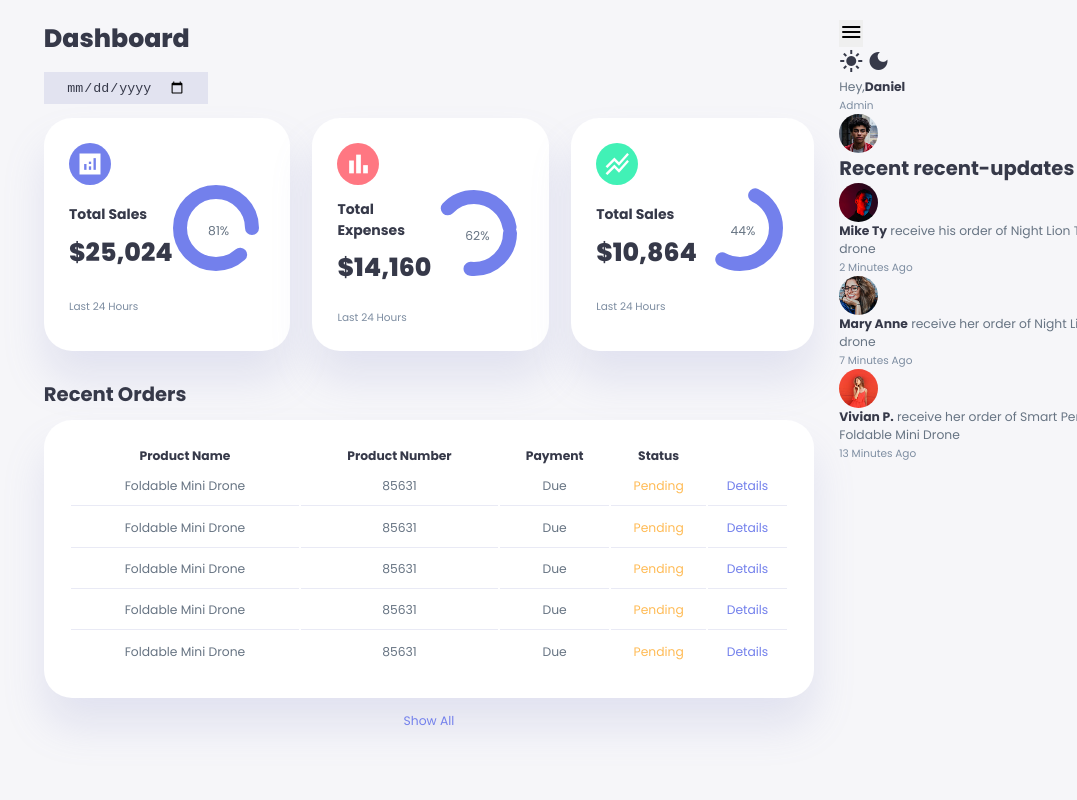
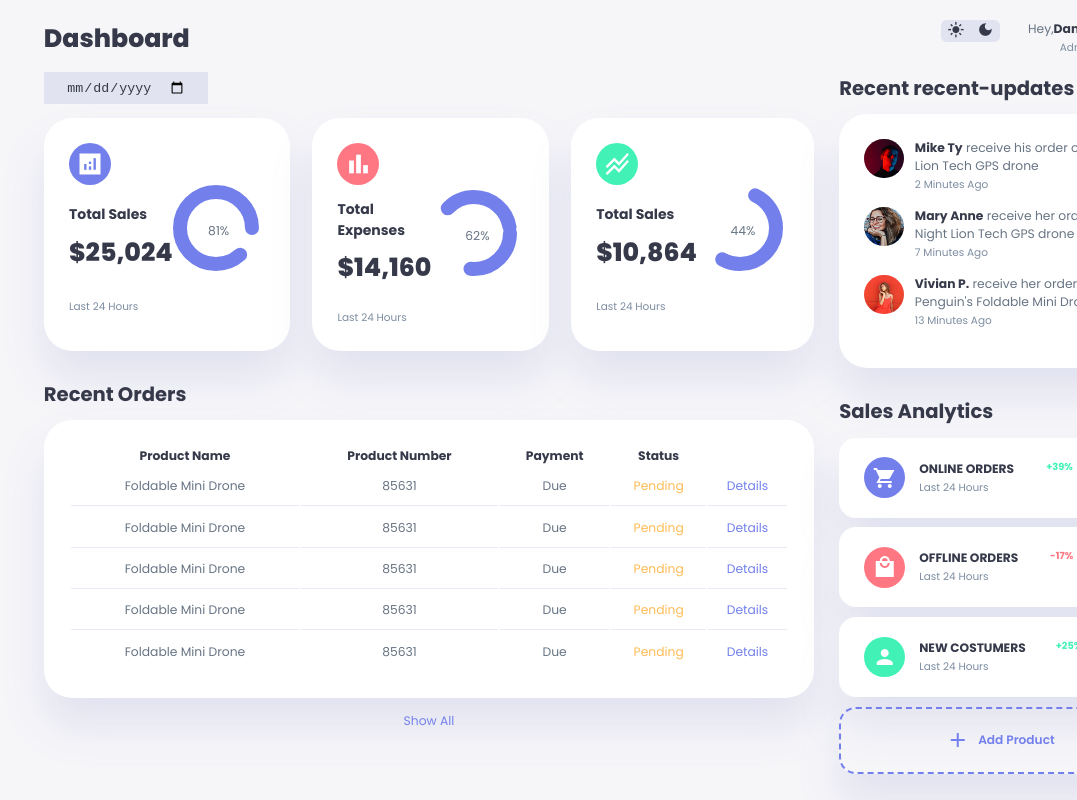
Before and after one commit to viniciusagvaz/responsive-admin-dashboard, a plain HTML site: page index.html in a window 1280 px wide. Shown: the top 800 px of the page, 203-1280 px from the left. Drawn offline with Linux system fonts and the light colour scheme.

Commit message:
html/css done

```diff
--- a/index.html
+++ b/index.html
@@ -243,7 +243,7 @@
               <p><b>Mike Ty</b> receive his order of Night Lion Tech GPS drone</p>
               <small class="text-muted">2 Minutes Ago</small>
             </div>
-
+          </div>
             <div class="update">
               <div class="profile-photo">
                 <img src="./img/profile-3.jpg" alt="">
@@ -265,10 +265,65 @@
               <small class="text-muted">13 Minutes Ago</small>
             </div>
         </div>
+
+		  	</div>
+		  </div>
+			<!-------------- END OF UPDATES -------------->
+
+      <div class="sales-analytics">
+        <h2>Sales Analytics</h2>
+
+        <div class="item online">
+          <div class="icon">
+            <span class="material-icons-sharp">shopping_cart</span>
+          </div>
+          <div class="right">
+            <div class="info">
+              <h3>ONLINE ORDERS</h3>
+              <small class="text-muted">Last 24 Hours</small>
+            </div>
+            <h5 class="success">+39%</h5>
+            <h3>3849</h3>
+          </div>
+        </div>
+
+        <div class="item offline">
+          <div class="icon">
+            <span class="material-icons-sharp">local_mall</span>
+          </div>
+          <div class="right">
+            <div class="info">
+              <h3>OFFLINE ORDERS</h3>
+              <small class="text-muted">Last 24 Hours</small>
+            </div>
+            <h5 class="danger">-17%</h5>
+            <h3>3849</h3>
+          </div>
+        </div>
+
+        <div class="item customers">
+          <div class="icon">
+            <span class="material-icons-sharp">person</span>
+          </div>
+          <div class="right">
+            <div class="info">
+              <h3>NEW COSTUMERS</h3>
+              <small class="text-muted">Last 24 Hours</small>
+            </div>
+            <h5 class="success">+25%</h5>
+            <h3>849</h3>
+          </div>
+        </div>
+
+        <div class="item add-product">
+          <div>
+            <span class="material-icons-sharp">add</span>
+            <h3>Add Product</h3>
+          </div>
+        </div>
       </div>
 
-			</div>
-		</div>
+    </div>
 		<script src="app.js"></script>
 	</body>
 </html>
--- a/style.css
+++ b/style.css
@@ -17,7 +17,7 @@
   --card-border-radius: 2rem;
   --border-radius-1: 0.4rem;
   --border-radius-2: 0.8rem;
-  --border-radius-2: 1.2rem;
+  --border-radius-3: 1.2rem;
 
   --card-padding: 1.8rem;
   --padding-1: 1.2rem;
@@ -327,7 +327,7 @@ main .insights .income svg circle {
   stroke-dasharray: 110;
 }
 
-main .insights .progress .number{
+main .insights .progress .number {
   position: absolute;
   top: 0;
   left: 0;
@@ -338,21 +338,21 @@ main .insights .progress .number{
   align-items: center;
 }
 
-main .insights small{
+main .insights small {
   display: block;
   margin-top: 1.6rem;
 }
 
 /* ================= RECENT ORDERS =================   */
-main .recent-orders{
+main .recent-orders {
   margin-top: 2rem;
 }
 
-main .recent-orders h2{
+main .recent-orders h2 {
   margin-bottom: 0.8rem;
 }
 
-main .recent-orders table{
+main .recent-orders table {
   background: var(--color-white);
   width: 100%;
   border-radius: var(--card-border-radius);
@@ -362,28 +362,168 @@ main .recent-orders table{
   transition: all 300ms ease;
 }
 
-main .recent-orders table:hover{
+main .recent-orders table:hover {
   box-shadow: none;
 }
 
-main table tbody td{
+main table tbody td {
   height: 2.8rem;
   border-bottom: 1px solid var(--color-light);
   color: var(--color-dark-variant);
 }
 
-main table tbody tr:last-child td{
+main table tbody tr:last-child td {
   border: none;
 }
 
-main .recent-orders a{
+main .recent-orders a {
   text-align: center;
   display: block;
   margin: 1rem auto;
   color: var(--color-primary);
 }
 
-/* ================= RIGHT =================   */
-.right{
+/* ================= RIGHT TOP =================   */
+.right {
   margin-top: 1.4rem;
 }
+
+.right .top {
+  display: flex;
+  justify-content: end;
+  gap: 2rem;
+}
+
+.right .top button {
+  display: none;
+}
+
+.right .theme-toggler {
+  background: var(--color-light);
+  display: flex;
+  justify-content: space-between;
+  align-items: center;
+  height: 1.6rem;
+  width: 4.2rem;
+  cursor: pointer;
+  border-radius: var(--border-radius-1);
+}
+
+.right .theme-toggler span {
+  font-size: 1.2rem;
+  width: 50%;
+  height: 100%;
+  display: flex;
+  align-items: center;
+  justify-content: center;
+}
+
+.right .theme-toggler span.active {
+  background-color: var(--color-primary);
+  color: white;
+  border-radius: var(--border-radius-1);
+}
+
+.right .top .profile {
+  display: flex;
+  gap: 2rem;
+  text-align: right;
+}
+
+/* ================= RIGHT RECENT UPDATES =================   */
+
+.right .recent-updates {
+  margin-top: 1rem;
+}
+
+.right .recent-updates h2 {
+  margin-bottom: 0.8rem;
+}
+
+.right .recent-updates .updates {
+  background: var(--color-white);
+  padding: var(--card-padding);
+  border-radius: var(--card-border-radius);
+  box-shadow: var(--box-shadow);
+  transition: all 200ms ease;
+}
+
+.right .recent-updates .updates:hover {
+  box-shadow: none;
+}
+
+.right .recent-updates .updates .update {
+  display: grid;
+  grid-template-columns: 2.6rem auto;
+  gap: 1rem;
+  margin-bottom: 1rem;
+}
+
+/* ================= RIGHT SALES ANALYTICS =================   */
+
+.right .sales-analytics {
+  margin-top: 2rem;
+}
+
+.right .sales-analytics h2 {
+  margin-bottom: 0.8rem;
+}
+
+.right .sales-analytics .item {
+  background: var(--color-white);
+  display: flex;
+  align-items: center;
+  gap: 1rem;
+  margin-bottom: 0.7rem;
+  padding: 1.4rem var(--card-padding);
+  border-radius: var(--border-radius-3);
+  box-shadow: var(--box-shadow);
+  transition: all 300ms ease;
+}
+
+.right .sales-analytics .item:hover {
+  box-shadow: none;
+}
+
+.right .sales-analytics .item .right{
+  display: flex;
+  justify-content: space-between;
+  align-items: start;
+  margin: 0;
+  width: 100%;
+}
+
+.right .sales-analytics .item .icon {
+  padding: 0.6rem;
+  color: var(--color-white);
+  border-radius: 50%;
+  background: var(--color-primary);
+  display: flex;
+}
+
+.right .sales-analytics .item.offline .icon {
+  background: var(--color-danger);
+}
+
+.right .sales-analytics .item.customers .icon {
+  background: var(--color-success);
+}
+
+.right .sales-analytics .add-product {
+  background: transparent;
+  border: 2px dashed var(--color-primary);
+  color: var(--color-primary);
+  display: flex;
+  align-items: center;
+  justify-content: center;
+}
+
+.right .sales-analytics .add-product div{
+  display: flex;
+  align-items: center;
+  gap: 0.6rem;
+}
+
+.right .sales-analytics .add-product div h3{
+  font-weight: 600;
+}
```
